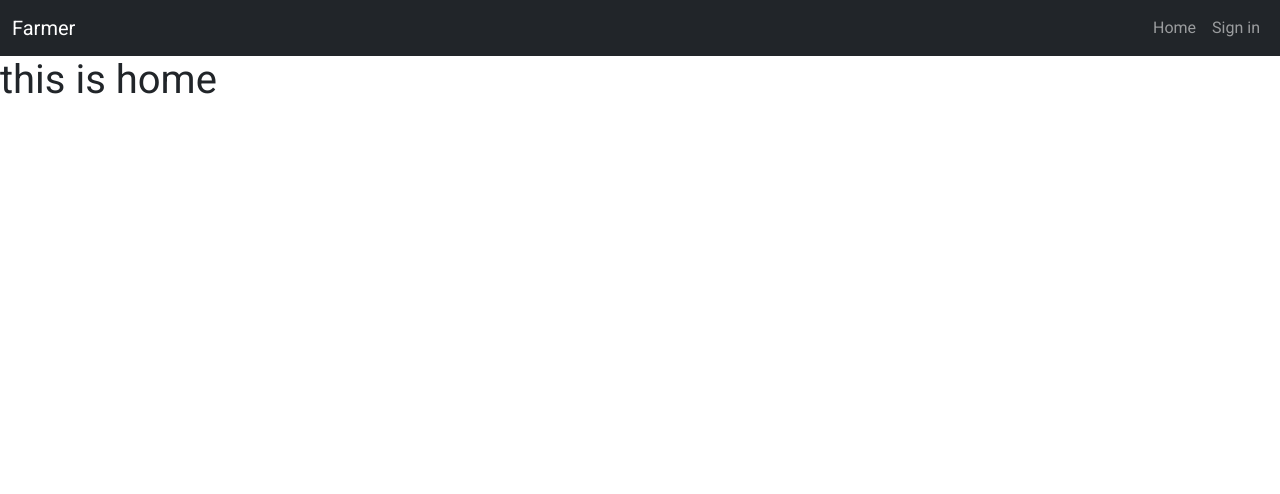
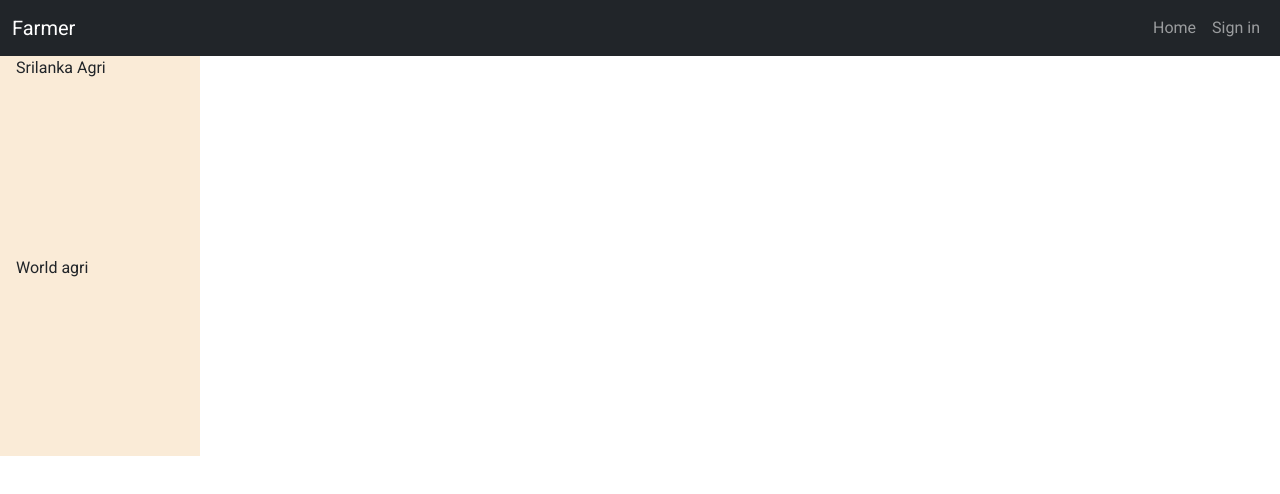
Before and after one commit to amilaupendra/Boothaya, a React (Create React App) app: page / in a window 1280 px wide. Shown: the top 494 px of the page. Built offline with nearby package versions, Linux system fonts and the light colour scheme.

Commit message:
hom page proccessing

```diff
--- a/src/pages/home/Home.jsx
+++ b/src/pages/home/Home.jsx
@@ -1,9 +1,18 @@
-import React from 'react'
+import React from 'react';
+import { referencesData } from './referencesData';
+import './home.css'
 
 export default function Home() {
   return (
-    <div className='homeDiv'>
-      <h1>this is home</h1>
+    <div className='home-div'>
+      <div className="references">
+        {referencesData.map((data, i)=>{
+          return(
+          <div className='references-component' key={i}>
+            <span>{data.name}</span>
+          </div>
+        )})}
+      </div>
 
     </div>
   )
--- /dev/null
+++ b/src/pages/home/home.css
@@ -0,0 +1,5 @@
+.references .references-component{
+    width: 200px;
+    height: 200px;
+    background-color: antiquewhite;
+}
--- /dev/null
+++ b/src/pages/home/referencesData.js
@@ -0,0 +1,18 @@
+import agriSl from "../../images/agri1.PNG";
+
+export const referencesData =[
+    {
+        "index": "1",
+        "name" : "Srilanka Agri",
+        "url": "https://doa.gov.lk/home-page-si/",
+        "image" : agriSl
+
+    },
+    {
+        "index" : "2",
+        "name" : "World agri",
+        "url": "https://ofrf.org/?gclid=Cj0KCQjw_r6hBhDdARIsAMIDhV8adfbSZryLnJlt6cyazSvPTkGdcAkWO-ozuwOWi_bWmceqUpCwrm0aAmBEEALw_wcB",
+        "image" : agriSl
+
+    }
+];
```
Also changed, not shown: src/images/agri1.PNG (added).
